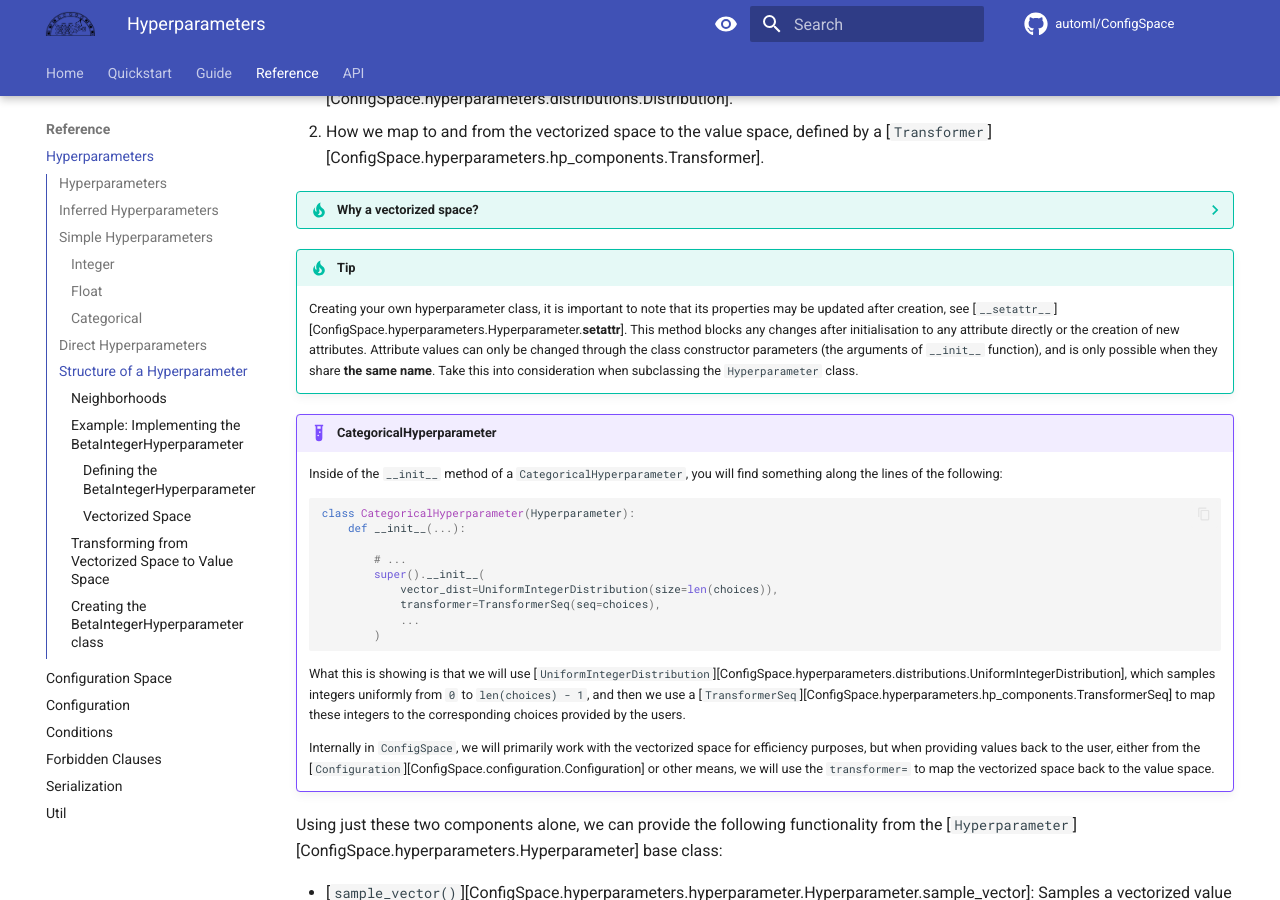
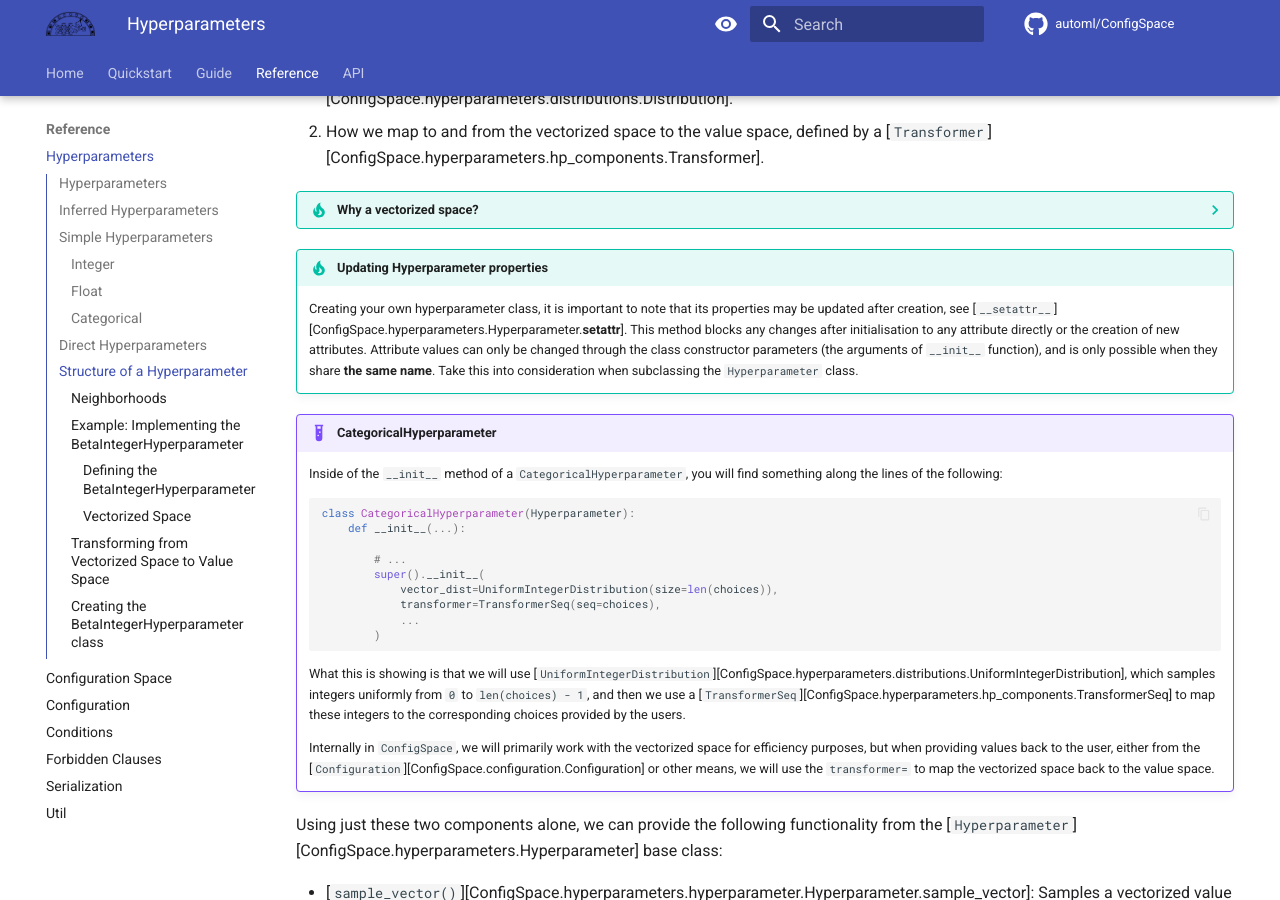
Before and after one commit to automl/ConfigSpace, an MkDocs documentation site: the page built from docs/reference/hyperparameters.md, in a window 1280 px wide and 900 px high, scrolled down 5253 px. Built offline with MkDocs 1.6.1 and Material for MkDocs 9.7.7, drawn with Linux system fonts in a browser that asks for light colours; comment, search, counter and statistics services are not loaded; the version menu is left out.

Commit message:
Update docs/reference/hyperparameters.md
Co-authored-by: Copilot <175728472+Copilot@users.noreply.github.com>

```diff
--- a/docs/reference/hyperparameters.md
+++ b/docs/reference/hyperparameters.md
@@ -214,7 +214,7 @@ What makes a hyperparameter the hyperparameter it is then:
     if they share the same underlying vectorized space.
 
 
-!!! tip Updating Hyperparameter properties
+!!! tip "Updating Hyperparameter properties"
 
     Creating your own hyperparameter class, it is important to note that its properties may be updated after creation, see [`__setattr__`][ConfigSpace.hyperparameters.Hyperparameter.__setattr__]. This method blocks any changes after initialisation to any attribute directly or the creation of new attributes. Attribute values can only be changed through the class constructor parameters (the arguments of `__init__` function), and is only possible when they share **the same name**. Take this into consideration when subclassing the `Hyperparameter` class.
 
```
